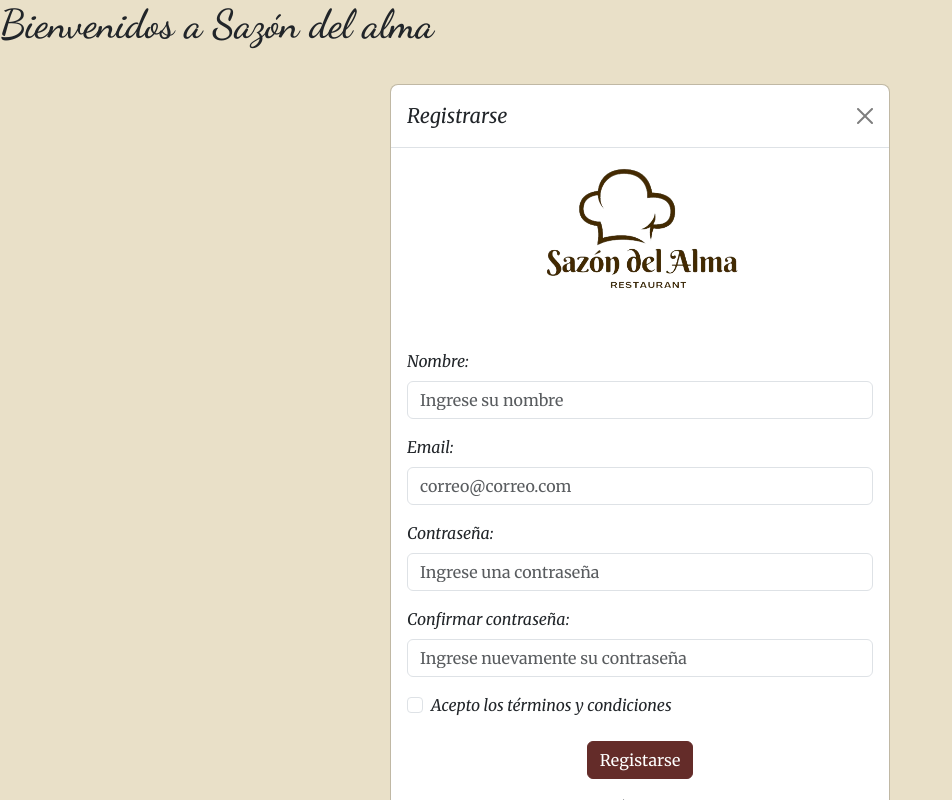
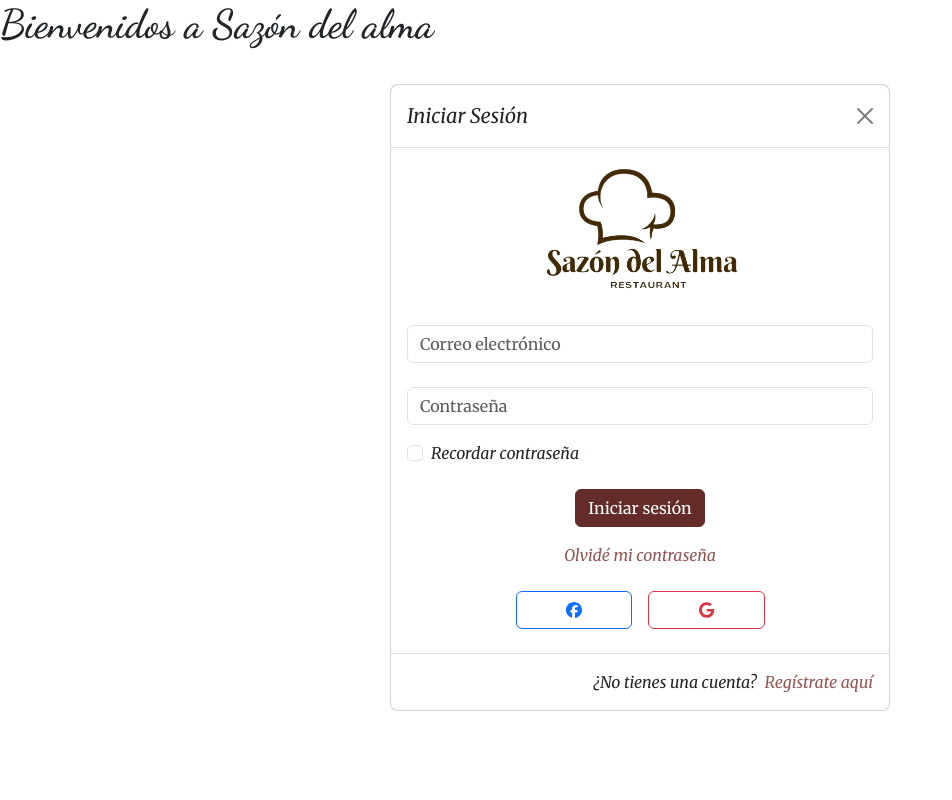
Before and after one commit to SheylaAstorga/RestaurantePF-Frontend, a React (Vite) app: page / in a window 1280 px wide. Shown: the top 800 px of the page, without its empty margins (0-952 px from the left). Built offline with nearby package versions, Linux system fonts and the light colour scheme.

Commit message:
agregue la dependencia de react-hook-form para agregar las validaciones del formulario de registro y login

```diff
--- a/package.json
+++ b/package.json
@@ -17,7 +17,7 @@
     "react": "^18.2.0",
     "react-bootstrap": "^2.10.2",
     "react-dom": "^18.2.0",
-    "react-hook-form": "^7.51.1",
+    "react-hook-form": "^7.51.2",
     "react-router-dom": "^6.22.3",
     "sweetalert2": "^11.6.13"
   },
--- a/src/App.css
+++ b/src/App.css
@@ -11,7 +11,7 @@ body {
   font-family: "Merriweather", serif;
   font-weight: 400;
   font-style: italic;
-  background-color: #e9e0c8;
+  /* background-color: #e9e0c8; */
   height: 100vh;
   display: flex;
   flex-direction: column;
--- a/src/App.jsx
+++ b/src/App.jsx
@@ -7,8 +7,8 @@ function App() {
   return (
     <>
         <h1>Bienvenidos a Sazón del alma</h1>
-        {/* <LoginModal></LoginModal> */}
-        <RegistroModal></RegistroModal>
+        <LoginModal></LoginModal>
+        {/* <RegistroModal></RegistroModal> */}
     </>
   )
 }
--- a/src/components/LoginModal.jsx
+++ b/src/components/LoginModal.jsx
@@ -5,13 +5,6 @@ import { FontAwesomeIcon } from "@fortawesome/react-fontawesome";
 import { faFacebook, faGoogle } from "@fortawesome/free-brands-svg-icons";
 
 const LoginModal = () => {
-  const handleLogin = () => {
-    console.log("Iniciando sesión...");
-  };
-
-  const handleRegister = () => {
-    console.log("Redirigiendo al formulario de registro...");
-  };
 
   return (
     <div
@@ -34,16 +27,18 @@ const LoginModal = () => {
               style={{ width: "200px", height: "auto" }}
             />
           </div>
-          <Form onSubmit={handleLogin} className="traditional-login">
+          <Form className="traditional-login">
             <Form.Group controlId="formBasicEmail" className="my-4">
               <Form.Control
                 type="email"
                 placeholder="Correo electrónico"
+                minLength={12}
+                maxLength={256}
                 required
               />
             </Form.Group>
             <Form.Group controlId="formBasicPassword">
-              <Form.Control type="password" placeholder="Contraseña" required />
+              <Form.Control type="password" placeholder="Contraseña" required  minLength={8} maxLength={16}/>
             </Form.Group>
             <div className="mt-3 checkLogin">
               <Form.Check type="checkbox" label="Recordar contraseña" />
@@ -56,15 +51,9 @@ const LoginModal = () => {
             <div className="text-center my-3">
               <a
                 href="/olvide-contraseña"
-                className="me-5 link-no-underline text-decoration-none linkLoginContraseña"
+                className=" link-no-underline text-decoration-none linkLoginContraseña"
               >
                 Olvidé mi contraseña
-              </a>
-              <a
-                href="/olvide-usuario"
-                className="text-decoration-none linkLoginUsuario"
-              >
-                Olvidé mi usuario
               </a>
             </div>
             <div className=" text-center">
--- a/src/components/RegistroModal.jsx
+++ b/src/components/RegistroModal.jsx
@@ -33,13 +33,16 @@ const RegistroModal = () => {
 
             <Form.Group className="mb-3">
               <Form.Label>Email:</Form.Label>
-              <Form.Control type="email" placeholder="correo@correo.com" />
+              <Form.Control type="email" placeholder="correo@correo.com" required minLength={12} maxLength={256}/>
             </Form.Group>
             <Form.Group className="mb-3">
               <Form.Label>Contraseña:</Form.Label>
               <Form.Control
                 type="password"
                 placeholder="Ingrese una contraseña"
+                required
+                minLength={8}
+                maxLength={16}
               />
             </Form.Group>
             <Form.Group className="mb-3">
@@ -47,12 +50,16 @@ const RegistroModal = () => {
               <Form.Control
                 type="password"
                 placeholder="Ingrese nuevamente su contraseña"
+                minLength={8}
+                maxLength={16}
+                required
               />
             </Form.Group>
             <Form.Group className="mb-3" controlId="formBasicCheckbox">
               <Form.Check
                 type="checkbox"
                 label="Acepto los términos y condiciones"
+                required
               />
             </Form.Group>
             <div className="text-center my-4">
```
Also changed, not shown: 1 other file (tests, documents, lock files or other folders).
